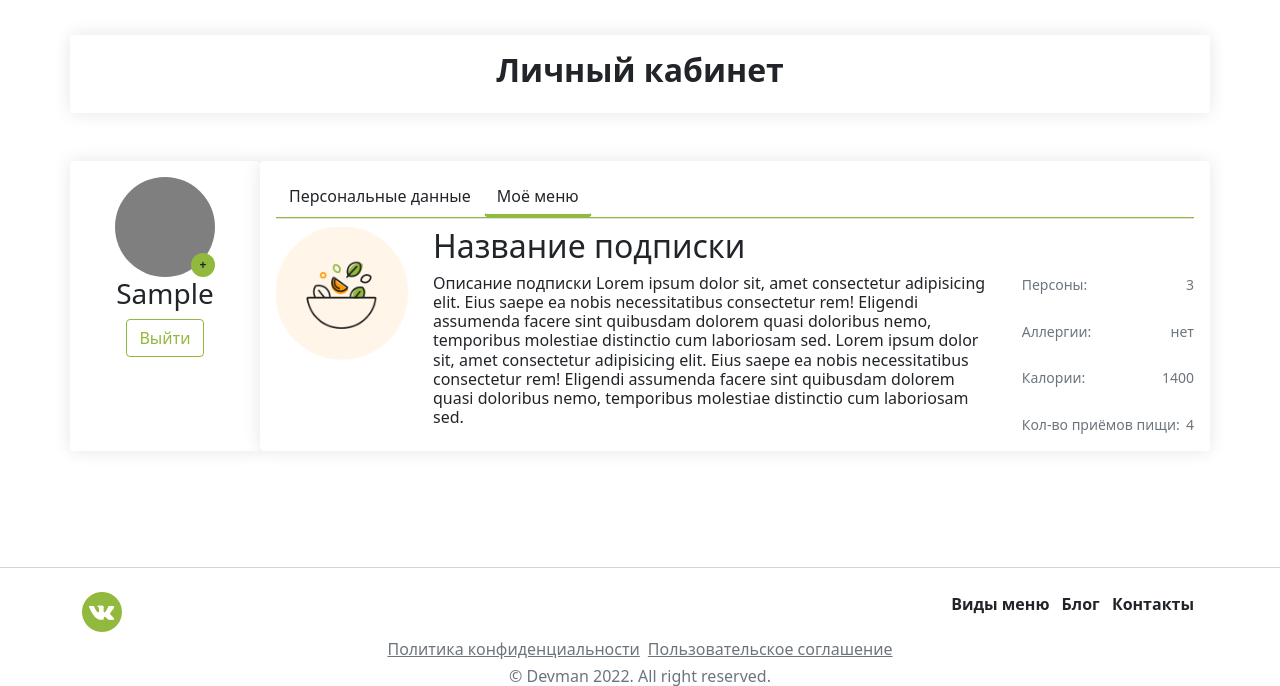
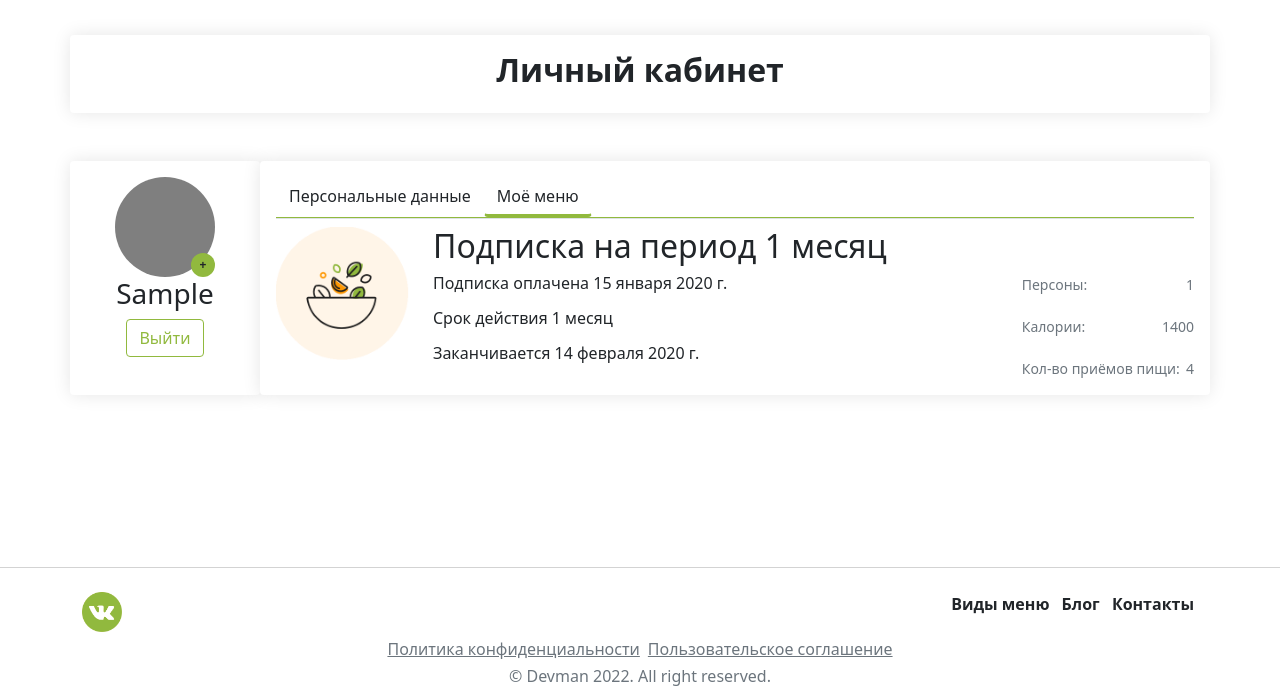
Before and after one commit to AndreyShukatka/FoodPlan, a Django app: page /lk/ in a window 1280 px wide, after a click on "Моё меню". Shown: the part 82-768 px from the top of the page. Run offline with Django 4.2, Linux system fonts and the light colour scheme; a user stored in the database is signed in; data comes from the database, SQL or seed files in the repository; tables that the repository leaves empty hold one stand-in row (values such as "Sample post"); parts of the project's set-up code (start-up, migrations or seed data) failed here and were passed over.

Commit message:
Вывод информации по подписке в ЛК

```diff
--- a/food/templates/lk.html
+++ b/food/templates/lk.html
@@ -100,26 +100,18 @@
                                     <div class="col-10 col-md-10">
                                         <div class="row">
                                             <div class="col-12">
-                                                <h2>Название подписки</h2>
+                                                <h2>Подписка на период {{ details.subscription_period }}</h2>
                                             </div>
                                             <div class="col-md-12 col-lg-9">
-                                                <h6>Описание подписки Lorem ipsum dolor sit, amet consectetur
-                                                    adipisicing elit. Eius saepe ea nobis necessitatibus
-                                                    consectetur rem! Eligendi assumenda facere sint quibusdam dolorem
-                                                    quasi doloribus nemo, temporibus molestiae
-                                                    distinctio cum laboriosam sed. Lorem ipsum dolor sit, amet
-                                                    consectetur adipisicing elit. Eius saepe ea nobis
-                                                    necessitatibus consectetur rem! Eligendi
-                                                    assumenda facere sint quibusdam dolorem quasi doloribus nemo,
-                                                    temporibus molestiae distinctio cum laboriosam
-                                                    sed.</h6>
+                                                <h6>
+                                                    <p>Подписка оплачена {{ details.payment_date }}</p>
+                                                    <p>Срок действия {{ details.subscription_period }}</p>
+                                                    <p>Заканчивается {{ details.end_date }}</p>
+                                                </h6>
                                             </div>
                                             <div class="col-md-12 col-lg-3 text-muted d-flex flex-column justify-content-between">
                                                 <div class="d-flex flex-row justify-content-between">
-                                                    <small>Персоны: </small><small>3</small>
-                                                </div>
-                                                <div class="d-flex flex-row justify-content-between">
-                                                    <small>Аллергии: </small><small>нет</small>
+                                                    <small>Персоны: </small><small>{{ details.person_count }}</small>
                                                 </div>
                                                 <div class="d-flex flex-row justify-content-between">
                                                     <small>Калории: </small><small>1400</small>
--- a/food/views.py
+++ b/food/views.py
@@ -1,13 +1,13 @@
 from django.shortcuts import render, redirect
 from django.contrib.auth.models import User
-from .models import Subscription
+from .models import Order
 from django.contrib.auth import authenticate
 from django.contrib import messages
 from .forms import RegisterUserForm, UserProfileForm, UserPasswordChangeForm
 from django.urls import reverse_lazy
 from django.contrib.messages.views import SuccessMessageMixin
 from django.contrib.auth.views import PasswordChangeView
-
+import datetime
 
 
 def index(request):
@@ -65,7 +65,29 @@ def detailprofile(request):
             print(form.errors)
     else:
         form = UserProfileForm(instance=request.user)
-    return render(request, 'lk.html', {'form': form})
+    return render(request, 'lk.html', {'form': form, 'details': get_detail_order(request)})
+
+def get_detail_order(request):
+    order = Order.objects.get(user=request.user)
+    subscription_period = order.subscription.get_period_display
+    subscription_price = order.subscription.price
+    paid = order.paid
+    payment_date = order.payment_date
+    end_date = payment_date + datetime.timedelta(days=30 * int(order.subscription.period))
+    menu_type = order.menu_type
+    category = order.category ## Может быть несколько
+    person_count = order.person_count
+    detail_order = {
+        'subscription_period': subscription_period,
+        'subscription_price': subscription_price,
+        'paid': paid,
+        'payment_date': payment_date,
+        'end_date' : end_date,
+        'menu_type': menu_type,
+        'category': category,
+        'person_count': person_count,
+    }
+    return detail_order
 
 class UserPasswordChangeView(SuccessMessageMixin, PasswordChangeView):
     """
```
